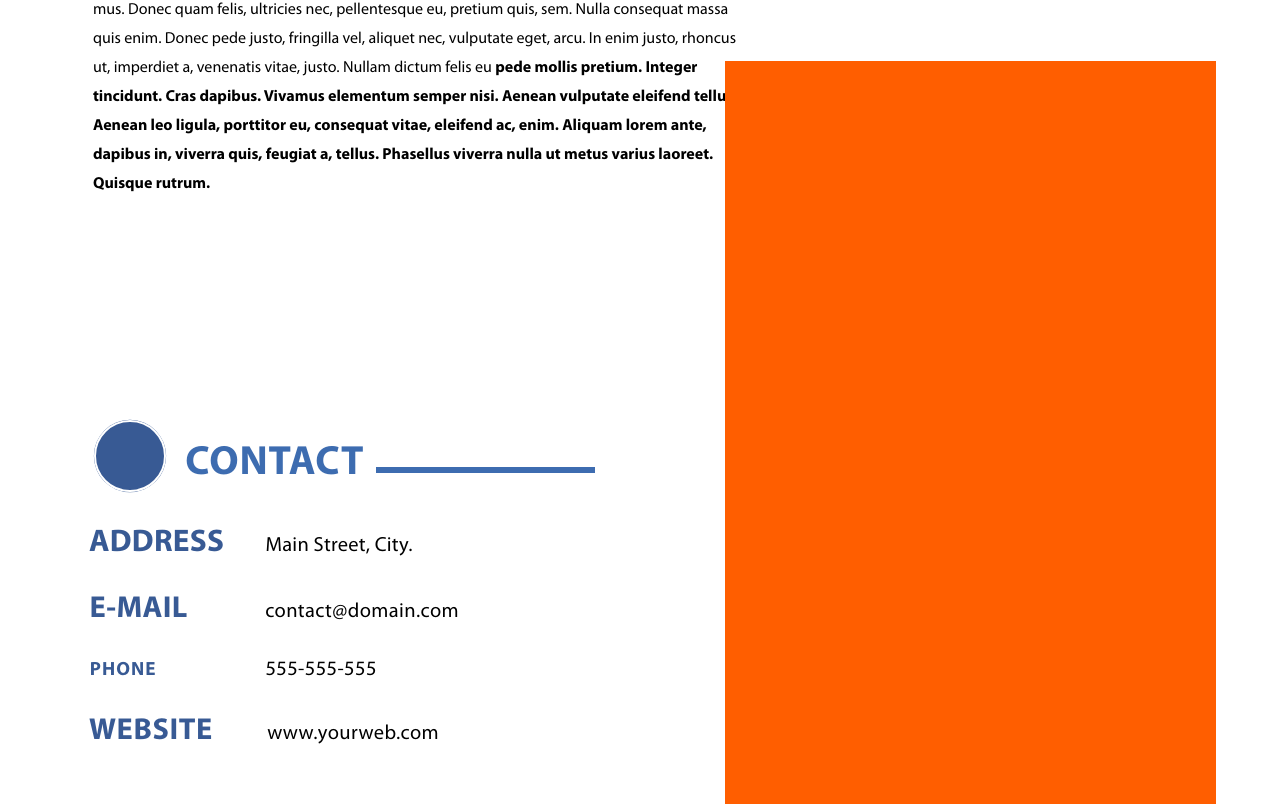
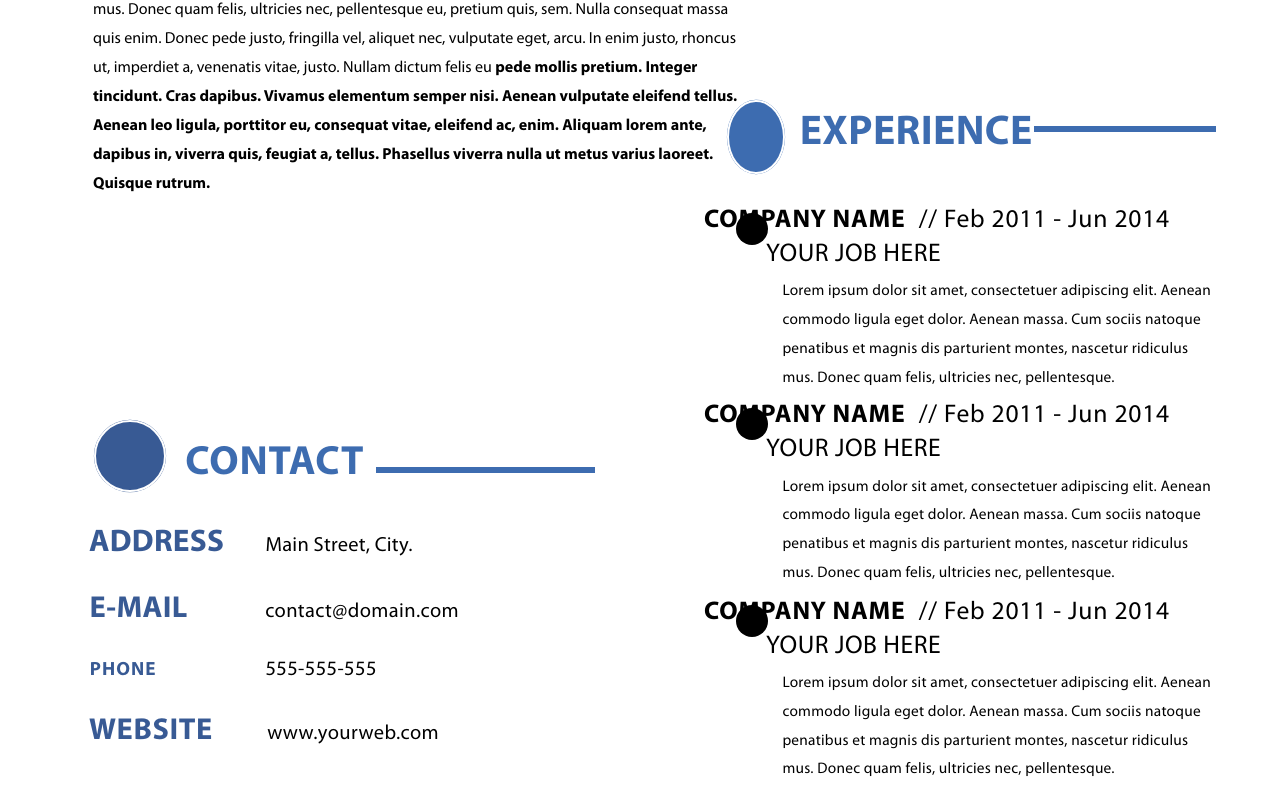
Before and after one commit to EvgeniyChuprov/CV, a website built with webpack: page src/index.pug in a window 1280 px wide. Shown: the part 1036-1840 px from the top of the page. Built offline with nearby package versions, Linux system fonts and the light colour scheme.

Commit message:
add experience

```diff
--- a/src/education/education.pug
+++ b/src/education/education.pug
@@ -5,25 +5,21 @@ mixin education (header, text)
                 h2(class='education__header-header')= header
                 .education__header-line
             .education__list
-                        span.education__list-ring
                         strong(class="education__block-name") MASTER DEGREE
                             span(class="education__block-data") // Feb 2011 - Jun 2014
                         p(class="education_text_job") UNIVERSITY NAME
                         p(class="education_text") Lorem ipsum dolor sit amet, consectetuer adipiscing elit. Aenean commodo ligula eget dolor. Aenean massa. Cum sociis natoque penatibus et magnis dis parturient montes, nascetur ridiculus mus. Donec quam felis, ultricies nec, pellentesque.
             .education__list.two
-                        span.education__list-ring
                         strong(class="education__block-name") MASTER DEGREE
                         span(class="education__block-data") // Feb 2011 - Jun 2014
                         p(class="education_text_job") UNIVERSITY NAME
                         p(class="education_text") Lorem ipsum dolor sit amet, consectetuer adipiscing elit. Aenean commodo ligula eget dolor. Aenean massa. Cum sociis natoque penatibus et magnis dis parturient montes, nascetur ridiculus mus. Donec quam felis, ultricies nec, pellentesque.
             .education__list.three
-                        span.education__list-ring
                         strong(class="education__block-name") MASTER DEGREE
                         span(class="education__block-data") // Feb 2011 - Jun 2014
                         p(class="education_text_job") UNIVERSITY NAME
                         p(class="education_text") Lorem ipsum dolor sit amet, consectetuer adipiscing elit. Aenean commodo ligula eget dolor. Aenean massa. Cum sociis natoque penatibus et magnis dis parturient montes, nascetur ridiculus mus. Donec quam felis, ultricies nec, pellentesque.
             .education__list.four
-                        span.education__list-ring
                         strong(class="education__block-name") MASTER DEGREE
                         span(class="education__block-data") // Feb 2011 - Jun 2014
                         p(class="education_text_job") UNIVERSITY NAME
--- /dev/null
+++ b/src/experience/experience.pug
@@ -0,0 +1,21 @@
+mixin experience (header, text)
+    .experience
+            .experience__header
+                .experience__header-ring
+                h2(class='experience__header-header')= header
+                .experience__header-line
+            .experience__list
+                        strong(class="experience__block-name") COMPANY NAME
+                            span(class="experience__block-data")  // Feb 2011 - Jun 2014
+                        p(class="experience_text_job") YOUR JOB HERE
+                        p(class="experience_text") Lorem ipsum dolor sit amet, consectetuer adipiscing elit. Aenean commodo ligula eget dolor. Aenean massa. Cum sociis natoque penatibus et magnis dis parturient montes, nascetur ridiculus mus. Donec quam felis, ultricies nec, pellentesque.
+            .experience__list.two
+                        strong(class="experience__block-name") COMPANY NAME
+                            span(class="experience__block-data") // Feb 2011 - Jun 2014
+                        p(class="experience_text_job") YOUR JOB HERE
+                        p(class="experience_text") Lorem ipsum dolor sit amet, consectetuer adipiscing elit. Aenean commodo ligula eget dolor. Aenean massa. Cum sociis natoque penatibus et magnis dis parturient montes, nascetur ridiculus mus. Donec quam felis, ultricies nec, pellentesque.
+            .experience__list.three
+                        strong(class="experience__block-name") COMPANY NAME
+                            span(class="experience__block-data") // Feb 2011 - Jun 2014
+                        p(class="experience_text_job") YOUR JOB HERE
+                        p(class="experience_text") Lorem ipsum dolor sit amet, consectetuer adipiscing elit. Aenean commodo ligula eget dolor. Aenean massa. Cum sociis natoque penatibus et magnis dis parturient montes, nascetur ridiculus mus. Donec quam felis, ultricies nec, pellentesque.
--- /dev/null
+++ b/src/experience/experience.scss
@@ -0,0 +1,86 @@
+  .experience__header {
+      display: flex;
+      margin-top: 3%;
+      margin-bottom:3.8%;
+  }
+  .experience__header-header{
+    text-transform: uppercase;
+    font-family: 'MyriadProBold';
+    color: #3d6cb0;
+    letter-spacing:0.03vw;
+    font-size: 3.26vw;
+    margin-right: 2%;
+    margin-left: 3%;
+    padding-top: 7.7%;
+
+  }
+  .experience__header-line {
+    height: .45vw;
+    width: 48.5%;
+    display: flex;
+    background: #3d6cb0;
+    margin-top: 10.3%;
+    margin-left: -1.7%;
+    position: relative;
+  }
+
+  .experience__header-ring {
+    @include ring(5.5vw, 0.2vw, 0.01vw, #3d6cb0, #ffffff);
+    margin-top: 5%;
+    margin-left: .5%;
+  }
+  .experience__list{
+    position: relative;
+    display: block;
+    margin-top: 6.9%;
+  }
+
+  .experience__list::before{
+    content: "";
+    position: absolute;
+    width: 2rem;
+    height: 2rem;
+    top:2.5%;
+    left: 2.2%;
+    background-color: black;
+    border-radius: 50%;
+  }
+
+  .experience__block-name{
+    font-family: 'MyriadProBold';
+    font-size: 2vw;
+    margin-left:-13.6%;
+    letter-spacing: 0.048rem;
+  }
+  .experience__block-data{
+    font-family: 'MyriadPro';
+    font-size: 2vw;
+    padding-left: 1.5%;
+
+  }
+  .experience_text_job{
+    text-align: left;
+    padding-left:8.4%;
+    padding-top: .5vw;
+    font-family: 'MyriadPro';
+    font-size: 2vw;
+    letter-spacing: 0.04vw;
+    line-height:2.3vw;
+  }
+  .experience_text{
+
+    text-align: left;
+    font-family: 'MyriadPro';
+    padding-left:4.5vw;
+    padding-top: 0.6vw;
+    font-size: 1.2vw;
+    letter-spacing: 0.019vw;
+    line-height: 1.8rem;
+  }
+
+  .two{
+    margin-top:2.2%;
+  }
+  .three{
+    margin-top:2.5%;
+  }
--- a/src/index.pug
+++ b/src/index.pug
@@ -5,6 +5,7 @@ include profile/profile
 include contact/contact
 include skills/skills
 include education/education
+include experience/experience
 
 block content
     .content
@@ -21,4 +22,5 @@ block content
             .education.width
                 +education('education')
             .expwrience.width
+                +experience('experience')
             .software.width
--- a/src/style.scss
+++ b/src/style.scss
@@ -14,6 +14,7 @@
 @import 'contact/contact.scss';
 @import 'skills/skills.scss';
 @import 'education/education';
+@import 'experience/experience';
 
 
 .content{
@@ -63,7 +64,6 @@
     height: 61.3rem;
  }
  .expwrience{
-    background: rgb(255, 94, 0);
     height: 54.7rem;
  }
  .software{
```
